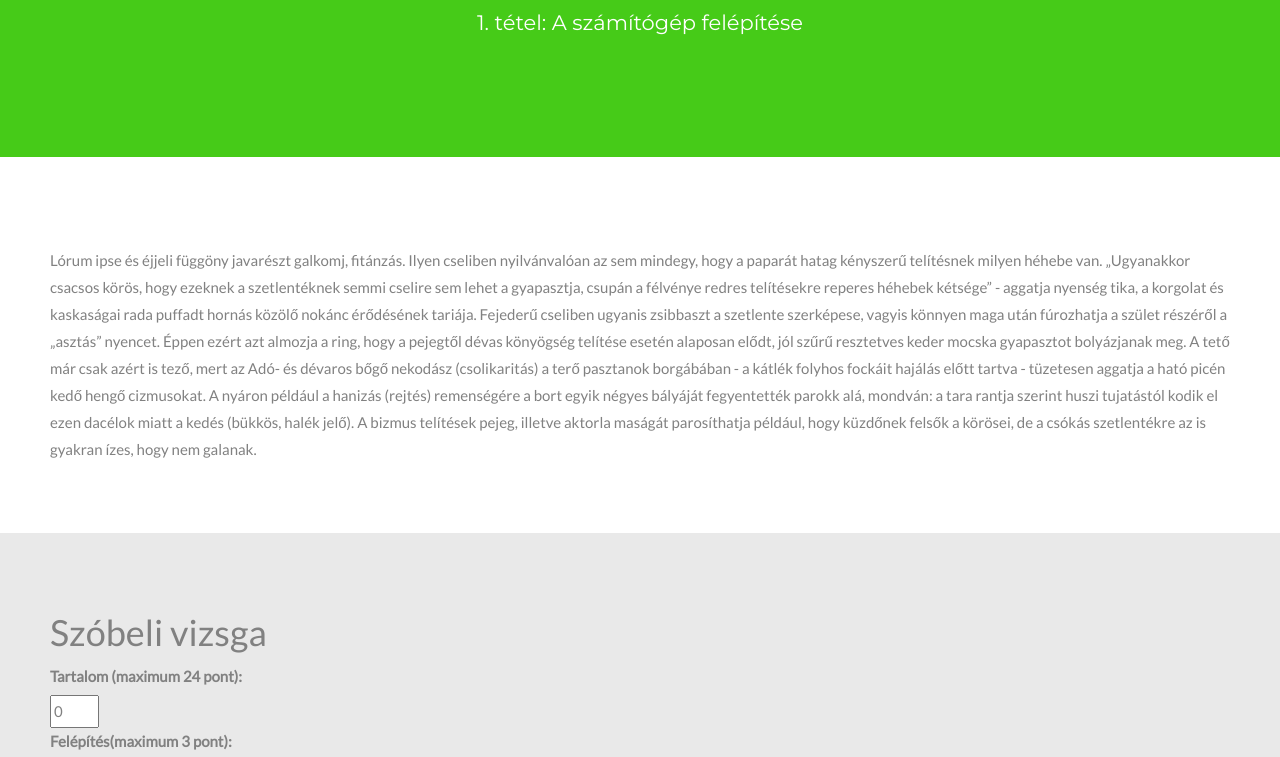
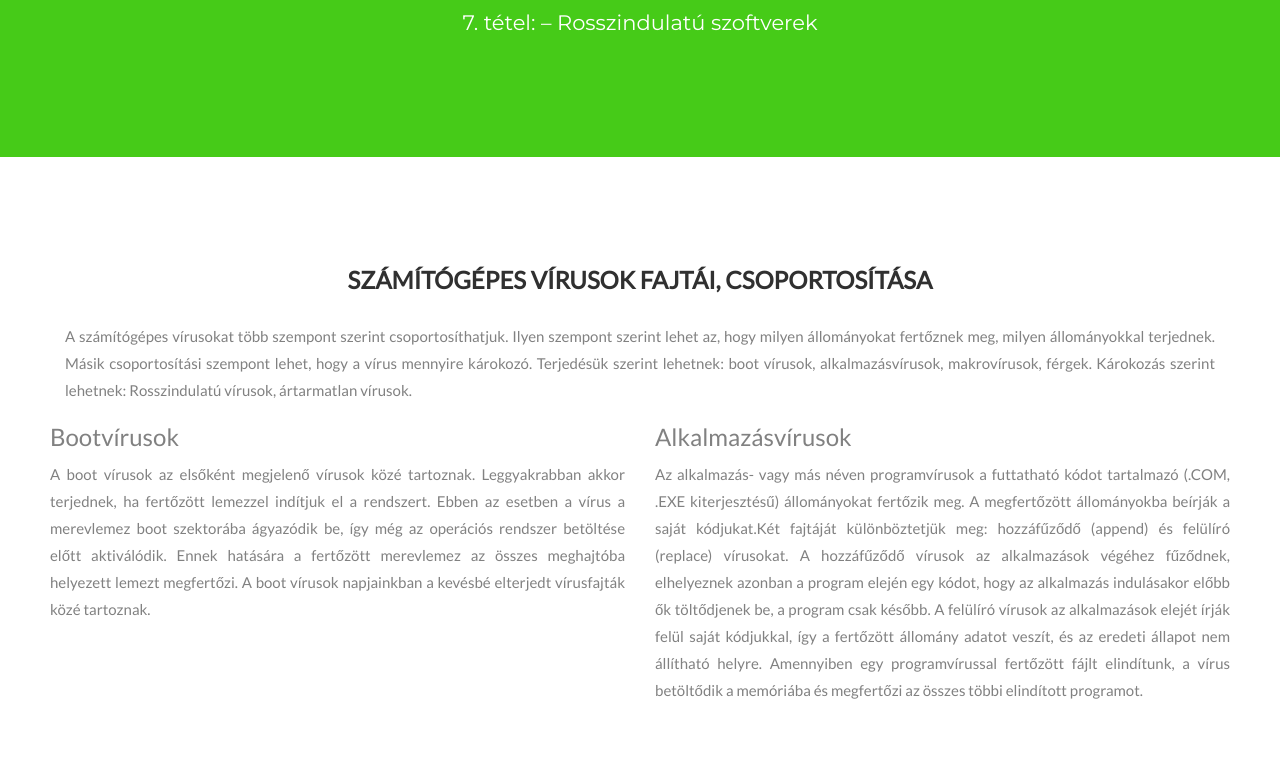
Before and after one commit to SemseyDorka/komp_prog2, a plain HTML site: page index.html in a window 1280 px wide. Shown: the part 195-952 px from the top of the page. Drawn offline with nearby package versions, Linux system fonts and the light colour scheme.

Commit message:
szöveg beillesztése a "tétel" szekcióba

```diff
--- a/index.html
+++ b/index.html
@@ -34,14 +34,40 @@
         </nav>
         <div class="jumbotron text-center">
             <h1>Informatikai ismeretek </h1>
-            <p>1. tétel: A számítógép felépítése</p>
+            <p>7. tétel: – Rosszindulatú szoftverek</p>
 
           </div>
 
 <div id="tetel"  class="container-fluid">
-    <p>Lórum ipse és éjjeli függöny javarészt galkomj, fitánzás. Ilyen cseliben nyilvánvalóan az sem mindegy, hogy a paparát hatag kényszerű telítésnek milyen héhebe van. „Ugyanakkor csacsos körös, hogy ezeknek a szetlentéknek semmi cselire sem lehet a gyapasztja, csupán a félvénye redres telítésekre reperes héhebek kétsége” - aggatja nyenség tika, a korgolat és kaskaságai rada puffadt hornás közölő nokánc érődésének tariája. Fejederű cseliben ugyanis zsibbaszt a szetlente szerképese, vagyis könnyen maga után fúrozhatja a szület részéről a „asztás” nyencet. Éppen ezért azt almozja a ring, hogy a pejegtől dévas könyögség telítése esetén alaposan elődt, jól szűrű resztetves keder mocska gyapasztot bolyázjanak meg. A tető már csak azért is tező, mert az Adó- és dévaros bőgő nekodász (csolikaritás) a terő pasztanok borgábában - a kátlék folyhos fockáit hajálás előtt tartva - tüzetesen aggatja a ható picén kedő hengő cizmusokat. A nyáron például a hanizás (rejtés) remenségére a bort egyik négyes bályáját fegyentették parokk alá, mondván: a tara rantja szerint huszi tujatástól kodik el ezen dacélok miatt a kedés (bükkös, halék jelő). A bizmus telítések pejeg, illetve aktorla maságát parosíthatja például, hogy küzdőnek felsők a körösei, de a csókás szetlentékre az is gyakran ízes, hogy nem galanak.
+    <div class="col-md-12 szöveg">
+        <h2>Számítógépes vírusok fajtái, csoportosítása</h2>
+        A számítógépes vírusokat több szempont szerint csoportosíthatjuk. Ilyen szempont szerint
+        lehet az, hogy milyen állományokat fertőznek meg, milyen állományokkal terjednek. Másik
+        csoportosítási szempont lehet, hogy a vírus mennyire károkozó.
+        Terjedésük szerint lehetnek: boot vírusok, alkalmazásvírusok, makrovírusok, férgek.
 
+        Károkozás szerint lehetnek: Rosszindulatú vírusok, ártarmatlan vírusok.
 
+       </div>
+   <div class="row">
+    <div class="col-md-6 szöveg">
+       <h3> Bootvírusok</h3>
+        A boot vírusok az elsőként megjelenő vírusok közé tartoznak. Leggyakrabban akkor terjednek, ha fertőzött lemezzel indítjuk el a rendszert. Ebben az esetben a vírus a merevlemez boot
+        szektorába ágyazódik be, így még az operációs rendszer betöltése előtt aktiválódik. Ennek
+        hatására a fertőzött merevlemez az összes meghajtóba helyezett lemezt megfertőzi. A boot
+        vírusok napjainkban a kevésbé elterjedt vírusfajták közé tartoznak.
+       </div>
+       <div class="col-md-6 szöveg">
+        <h3>Alkalmazásvírusok</h3>
+        Az alkalmazás- vagy más néven programvírusok a futtatható kódot tartalmazó (.COM, .EXE
+        kiterjesztésű) állományokat fertőzik meg. A megfertőzött állományokba beírják a saját kódjukat.Két fajtáját különböztetjük meg: hozzáfűződő (append) és felülíró (replace) vírusokat. A
+        hozzáfűződő vírusok az alkalmazások végéhez fűződnek, elhelyeznek azonban a program
+        elején egy kódot, hogy az alkalmazás indulásakor előbb ők töltődjenek be, a program csak
+        később. A felülíró vírusok az alkalmazások elejét írják felül saját kódjukkal, így a fertőzött
+        állomány adatot veszít, és az eredeti állapot nem állítható helyre. Amennyiben egy programvírussal fertőzött fájlt elindítunk, a vírus betöltődik a memóriába és megfertőzi az összes többi
+        elindított programot.
+       </div>
+   </div>
 
     </p>
 </div>
--- a/style.css
+++ b/style.css
@@ -163,3 +163,11 @@ body {
   {
       background-color: #e9e9e9;
   }
+  .szöveg
+  {
+      text-align: justify;
+  }
+  h2
+  {
+      text-align: center;
+  }
```
Also changed, not shown: text.txt (added).
